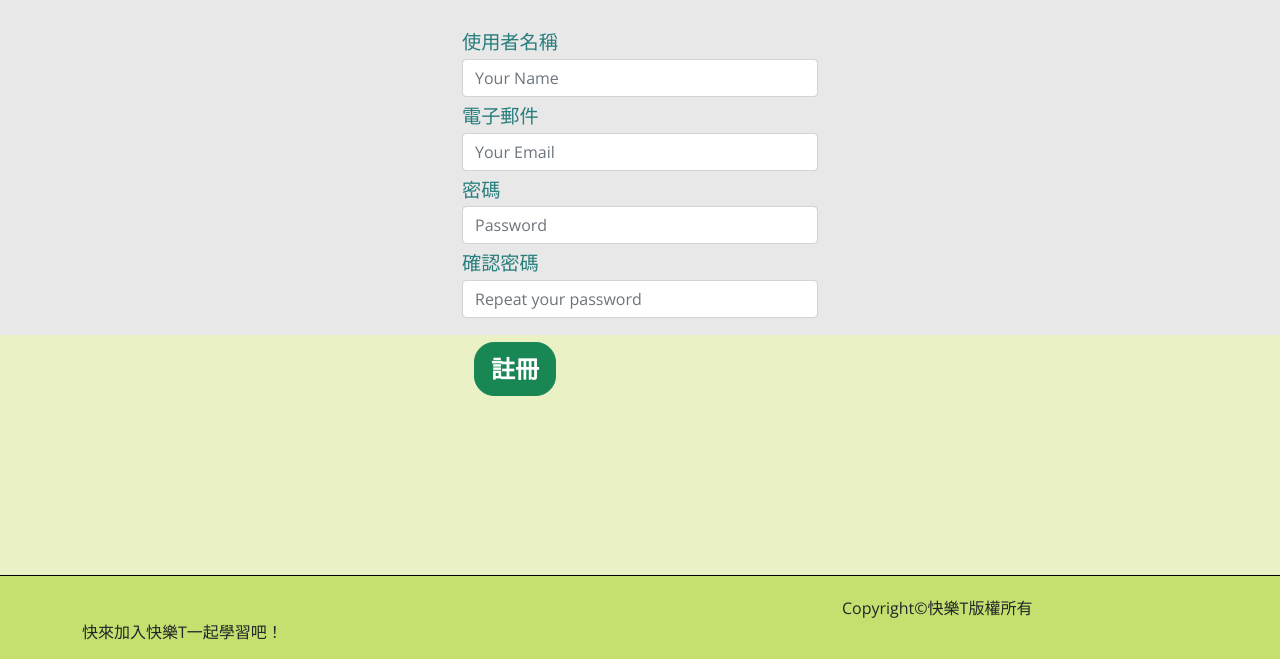
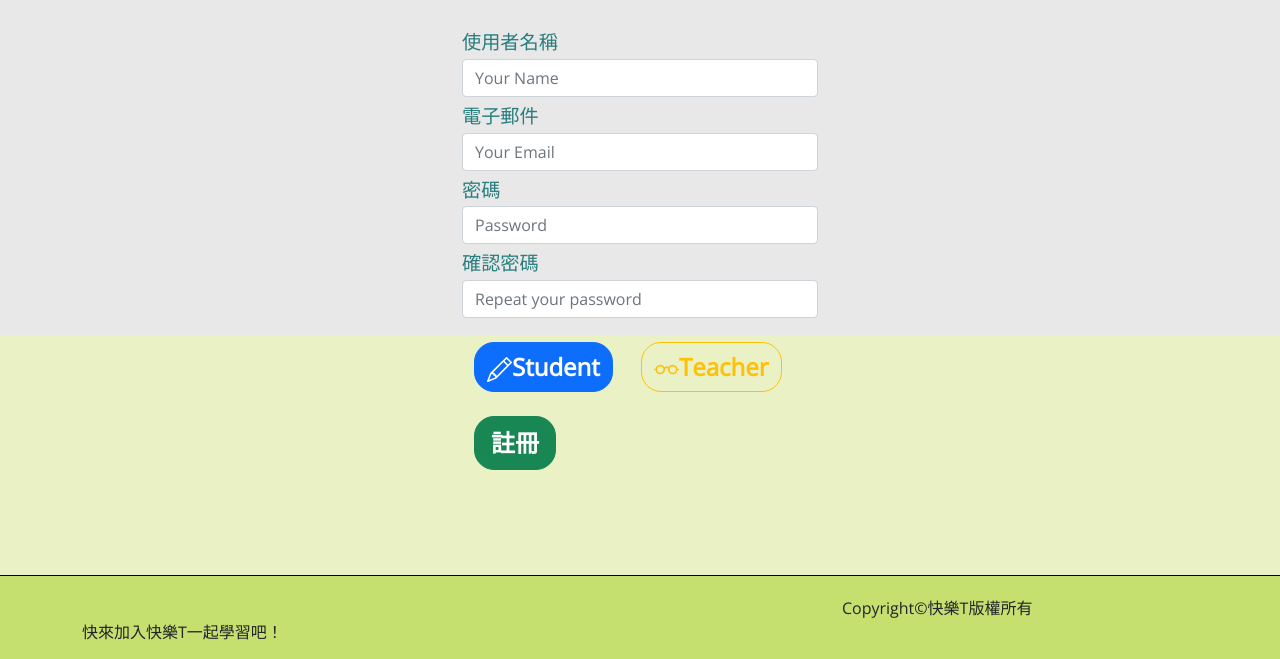
Before and after one commit to AW-AlanWu/Happy_T_Education_site, a Django app: page /personal/register/ in a window 1280 px wide. Shown: the part 179-838 px from the top of the page. Run offline with Django 3.2, Linux system fonts and the light colour scheme; some libraries are stand-ins or nearby versions.

Commit message:
Add register indentify

```diff
--- a/personal/templates/personal/register.html
+++ b/personal/templates/personal/register.html
@@ -53,6 +53,17 @@
                             <input id="re-pass" type="password" class="form-control" aria-label="Sizing example input" aria-describedby="inputGroup-sizing-mg" placeholder="Repeat your password" pattern="^((?=.{8,}$)(?=.*\d)(?=.*[a-z])(?=.*[A-Z]).*|(?=.{8,}$)(?=.*\d)(?=.*[a-zA-Z])(?=.*[!\u0022#$%&'()*+,./:;<=>?@[\]\^_`{|}~-]).*)" minlength="8" title="請最少輸入8位以上的大小寫英文與數字以及特殊符號" required>
                         </div>
                         <br>
+                        <input type="radio" class="btn-check" name="options" value="student" id="primary-outlined" autocomplete="off" checked>
+                        <label class="btn btn-outline-primary" for="primary-outlined"><svg xmlns="http://www.w3.org/2000/svg" width="25" height="25" fill="currentColor" class="bi bi-pencil" viewBox="0 0 16 16">
+                            <path d="M12.146.146a.5.5 0 0 1 .708 0l3 3a.5.5 0 0 1 0 .708l-10 10a.5.5 0 0 1-.168.11l-5 2a.5.5 0 0 1-.65-.65l2-5a.5.5 0 0 1 .11-.168l10-10zM11.207 2.5 13.5 4.793 14.793 3.5 12.5 1.207 11.207 2.5zm1.586 3L10.5 3.207 4 9.707V10h.5a.5.5 0 0 1 .5.5v.5h.5a.5.5 0 0 1 .5.5v.5h.293l6.5-6.5zm-9.761 5.175-.106.106-1.528 3.821 3.821-1.528.106-.106A.5.5 0 0 1 5 12.5V12h-.5a.5.5 0 0 1-.5-.5V11h-.5a.5.5 0 0 1-.468-.325z"/>
+                        </svg>Student</label>
+
+                        <input type="radio" class="btn-check" name="options" value="teacher" id="warning-outlined" autocomplete="off">
+                        <label class="btn btn-outline-warning" for="warning-outlined"><svg xmlns="http://www.w3.org/2000/svg" width="25" height="25" fill="currentColor" class="bi bi-eyeglasses" viewBox="0 0 16 16">
+                            <path d="M4 6a2 2 0 1 1 0 4 2 2 0 0 1 0-4zm2.625.547a3 3 0 0 0-5.584.953H.5a.5.5 0 0 0 0 1h.541A3 3 0 0 0 7 8a1 1 0 0 1 2 0 3 3 0 0 0 5.959.5h.541a.5.5 0 0 0 0-1h-.541a3 3 0 0 0-5.584-.953A1.993 1.993 0 0 0 8 6c-.532 0-1.016.208-1.375.547zM14 8a2 2 0 1 1-4 0 2 2 0 0 1 4 0z"/>
+                        </svg>Teacher</label>
+                        <br>
+                        <br>
                         <input type="button" class="btn btn-success btn-lg" value="註冊" onclick="checkPass(this);">
                     </form>
                 </div>
--- a/personal/views.py
+++ b/personal/views.py
@@ -4,6 +4,7 @@ from django.contrib.auth import authenticate, login as auth_login, logout
 from django.urls import reverse
 from django.contrib.auth.models import User
 from django.contrib.auth.decorators import login_required
+from .models import *
 
 @login_required(login_url="personal:login")
 def userProfile(request):
@@ -34,6 +35,14 @@ def saveAccount(request):
             request.POST['password'],
         )
         user.save()
+        c = Coin(user=user)
+        c.save()
+        if request.POST['options'] == 'teacher':
+            t = Teacher(user=user)
+            t.save()
+        elif request.POST['options'] == 'student':
+            s = Student(user=user)
+            s.save()
         return HttpResponseRedirect(reverse('personal:login'))
 
 def authenticateAccount(request):
```
